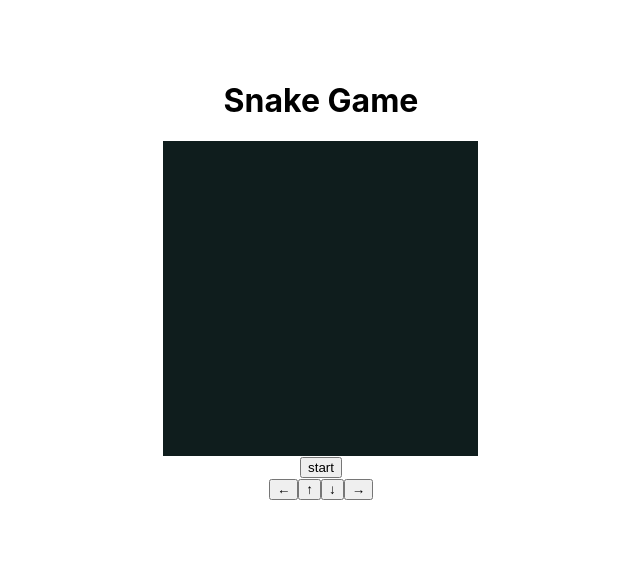
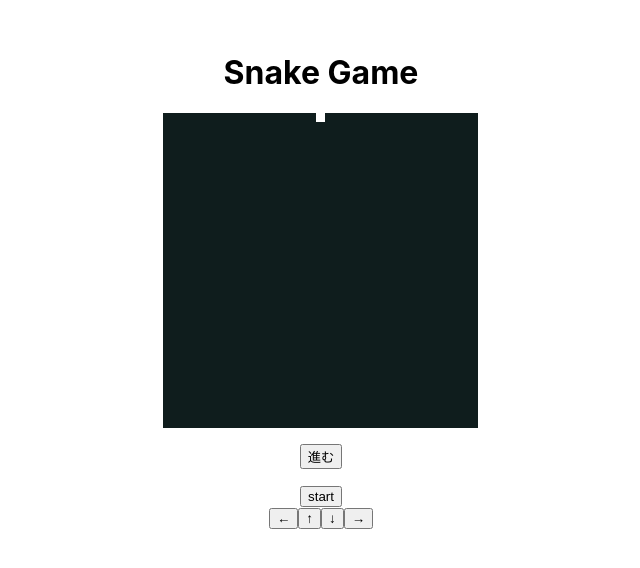
Before and after one commit to NozomuTsuruta/snake-app, a React (Create React App) app: page / in a window 1280 px wide. Shown: the part 120-688 px from the top of the page, without its empty margins (319-959 px from the left). Built offline with nearby package versions, Linux system fonts and the light colour scheme.

Commit message:
点が動くように

```diff
--- a/src/App.tsx
+++ b/src/App.tsx
@@ -1,13 +1,53 @@
-import React from "react";
+import React, { useEffect, useRef, useState } from "react";
 import { Navigation } from "./components/Navigation";
 import { Field } from "./components/Field";
 import { Button } from "./components/Button";
 import { ManipulationPanel } from "./components/ManipulationPanel";
 import { initFields } from "./utils";
+import { IPosition } from "./utils/types";
 
-const fields = initFields(35);
+const initialPosition = { x: 17, y: 17 };
+const initialValues = initFields(35, initialPosition);
 
 function App() {
+  const [fields, setFields] = useState(initialValues);
+  const [position, setPosition] = useState<IPosition>();
+  const [tick, setTick] = useState(0);
+  const defaultInterval = 100;
+
+  const timer = useRef<NodeJS.Timeout>();
+
+  const unsubscribe = () => {
+    if (!timer) {
+      return;
+    }
+    clearInterval(timer.current as number | undefined);
+  };
+
+  useEffect(() => {
+    setPosition(initialPosition);
+    timer.current = setInterval(() => {
+      setTick((tick) => tick + 1);
+    }, defaultInterval);
+    return unsubscribe;
+  }, []);
+
+  useEffect(() => {
+    if (!position) {
+      return;
+    }
+    goUp();
+  }, [tick]);
+
+  const goUp = () => {
+    const { x, y } = position!;
+    const nextY = Math.max(y - 1, 0);
+    fields[y][x] = "";
+    fields[nextY][x] = "snake";
+    setPosition({ x, y: nextY });
+    setFields(fields);
+  };
+
   return (
     <div className="App">
       <header className="header">
@@ -19,6 +59,9 @@ function App() {
       <main className="main">
         <Field fields={fields} />
       </main>
+      <div style={{ padding: "16px" }}>
+        <button onClick={goUp}>進む</button>
+      </div>
       <footer className="footer">
         <Button />
         <ManipulationPanel />
--- a/src/utils/index.ts
+++ b/src/utils/index.ts
@@ -1,9 +1,11 @@
-export const initFields = (fieldSize: number) => {
+import { IPosition } from "./types";
+export const initFields = (fieldSize: number, initialPosition: IPosition) => {
   const fields: string[][] = [];
   for (let i = 0; i < fieldSize; i++) {
     const cols = new Array(fieldSize).fill("");
     fields.push(cols);
   }
+  fields[initialPosition.y][initialPosition.x] = "snake";
 
   return fields;
 };
--- /dev/null
+++ b/src/utils/types.ts
@@ -0,0 +1,4 @@
+export type IPosition = {
+  x: number;
+  y: number;
+};
```
Also changed, not shown: 1 other file (tests, documents, lock files or other folders).
